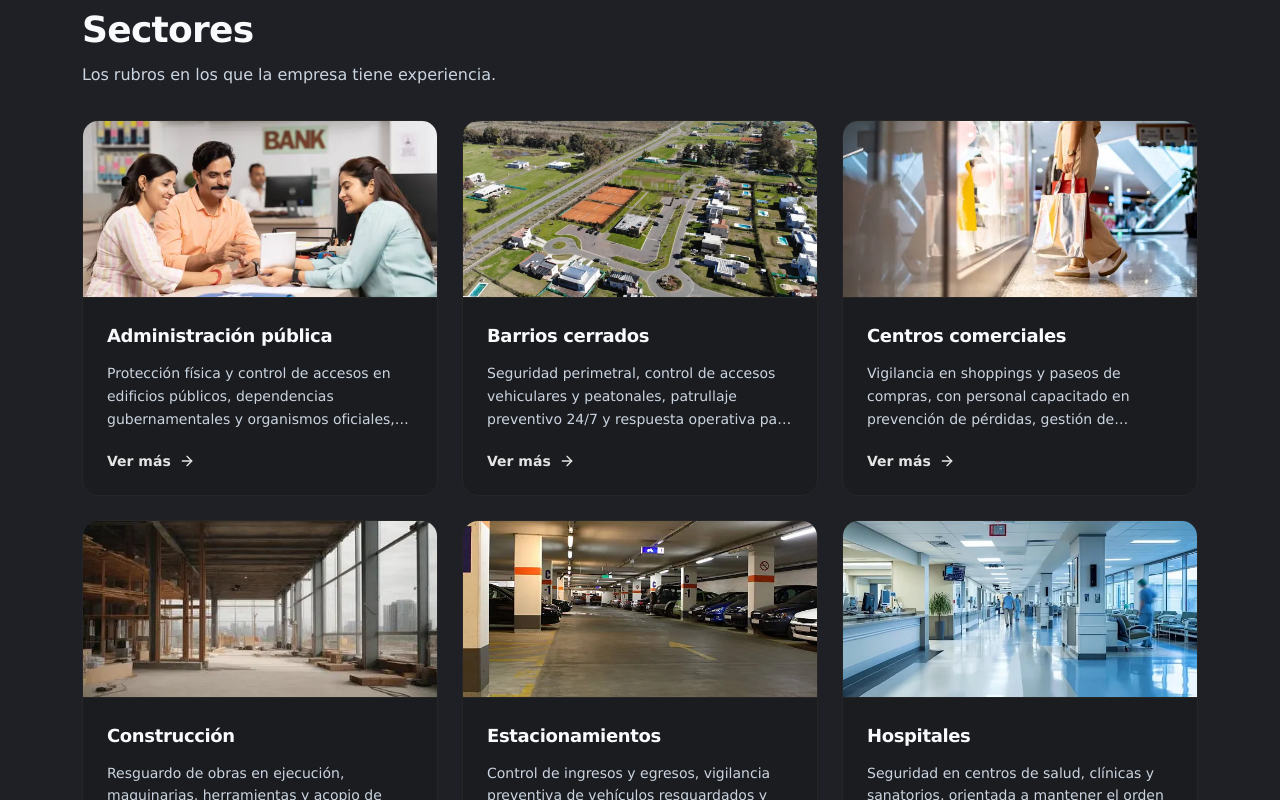
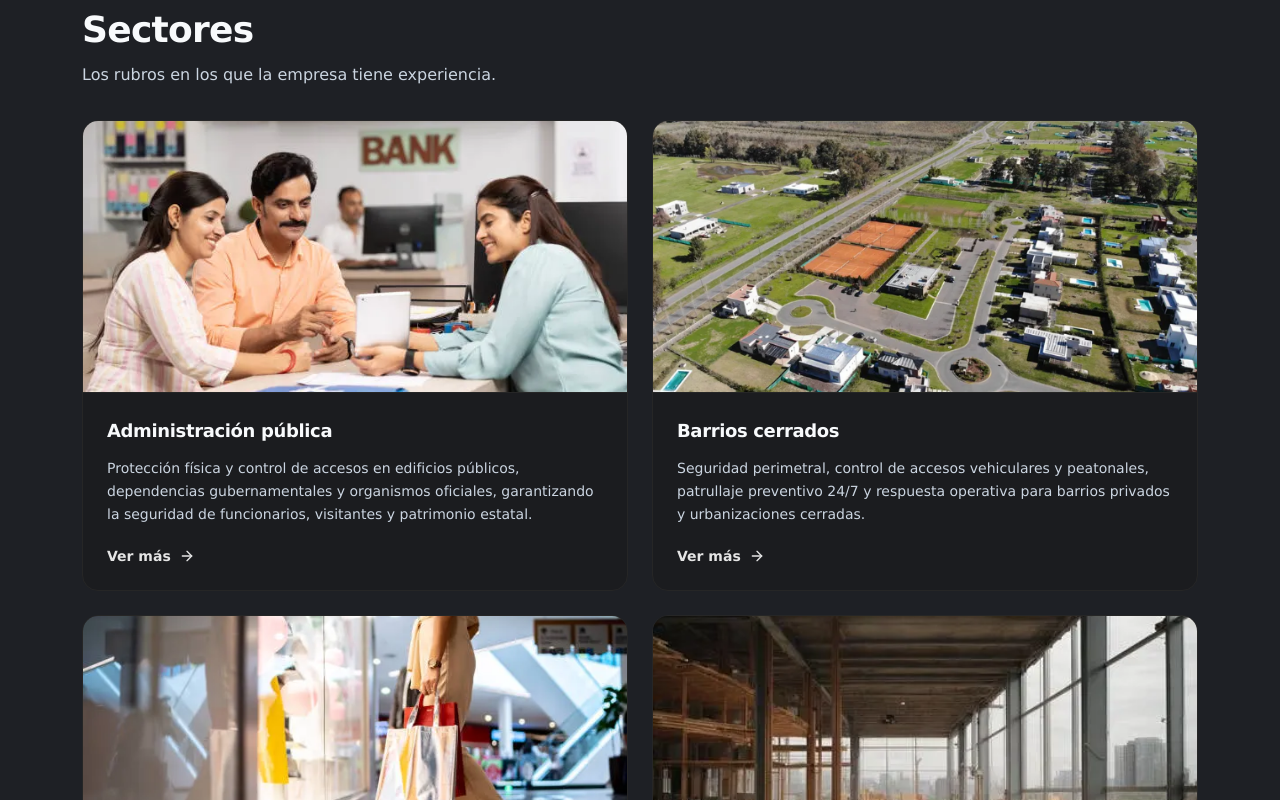
Before and after one commit to MoeykensGabriel/RuralSP-Web, a React (Vite) app: page / in a window 1280 px wide. Shown: the part 940-1740 px from the top of the page. Built offline with nearby package versions, Linux system fonts and the light colour scheme.

Commit message:
Cambia la distribucion de las tarjetas de sectores a 2 columnas

```diff
--- a/src/pages/Home.jsx
+++ b/src/pages/Home.jsx
@@ -72,7 +72,7 @@
         title="Sectores"
         subtitle="Los rubros en los que la empresa tiene experiencia."
       >
-        <div className="grid grid-cols-1 gap-4 sm:grid-cols-2 menu:grid-cols-3 menu:gap-6">
+        <div className="grid grid-cols-1 gap-6 sm:grid-cols-2">
           {sectores.items.map((sector) => (
             <TarjetaItem
               key={sector.id}
--- a/src/pages/SeccionIndice.jsx
+++ b/src/pages/SeccionIndice.jsx
@@ -22,7 +22,7 @@
       <PageHero eyebrow={seccion.eyebrow} title={seccion.titulo} subtitle={seccion.bajada} />
 
       <Section>
-        <ul className="grid grid-cols-1 gap-4 sm:grid-cols-2 menu:grid-cols-3 menu:gap-6">
+        <ul className="grid grid-cols-1 gap-6 sm:grid-cols-2">
           {seccion.items.map((item) => (
             <li key={item.id}>
               <TarjetaItem
```
